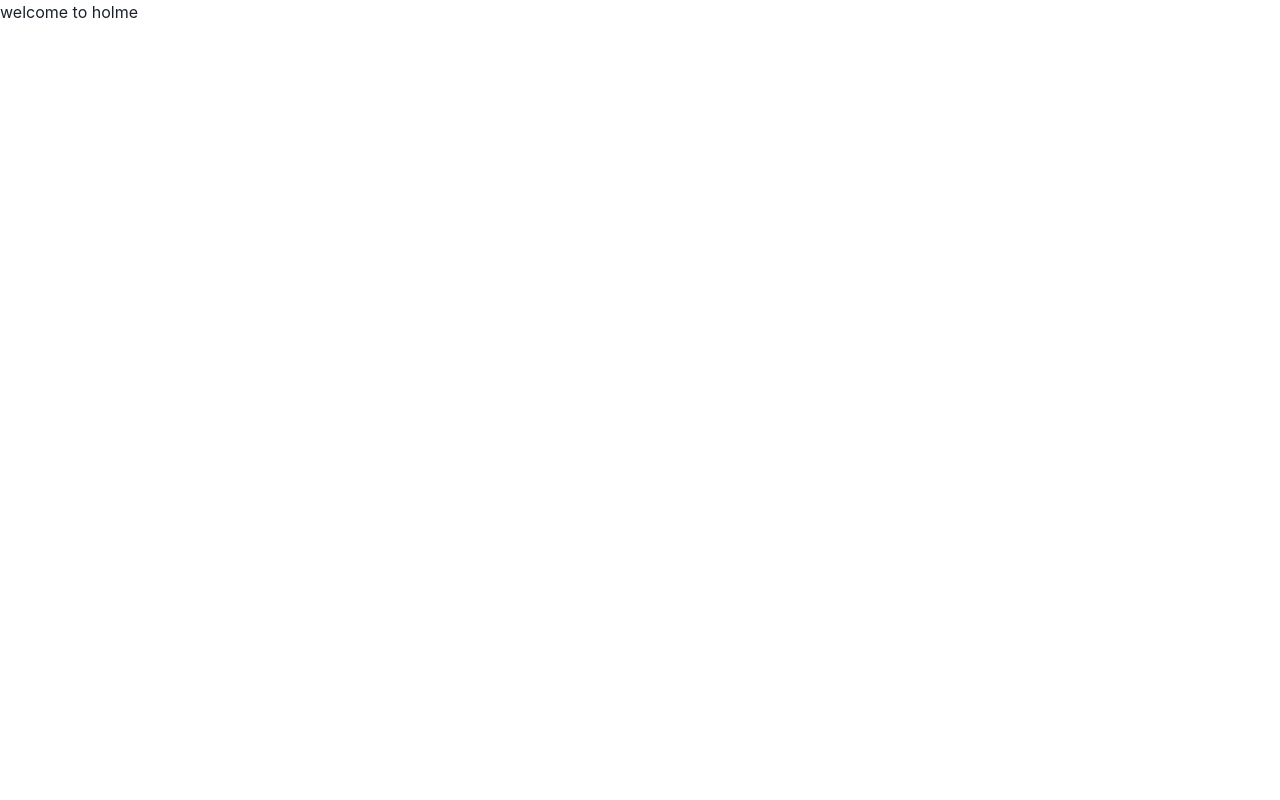
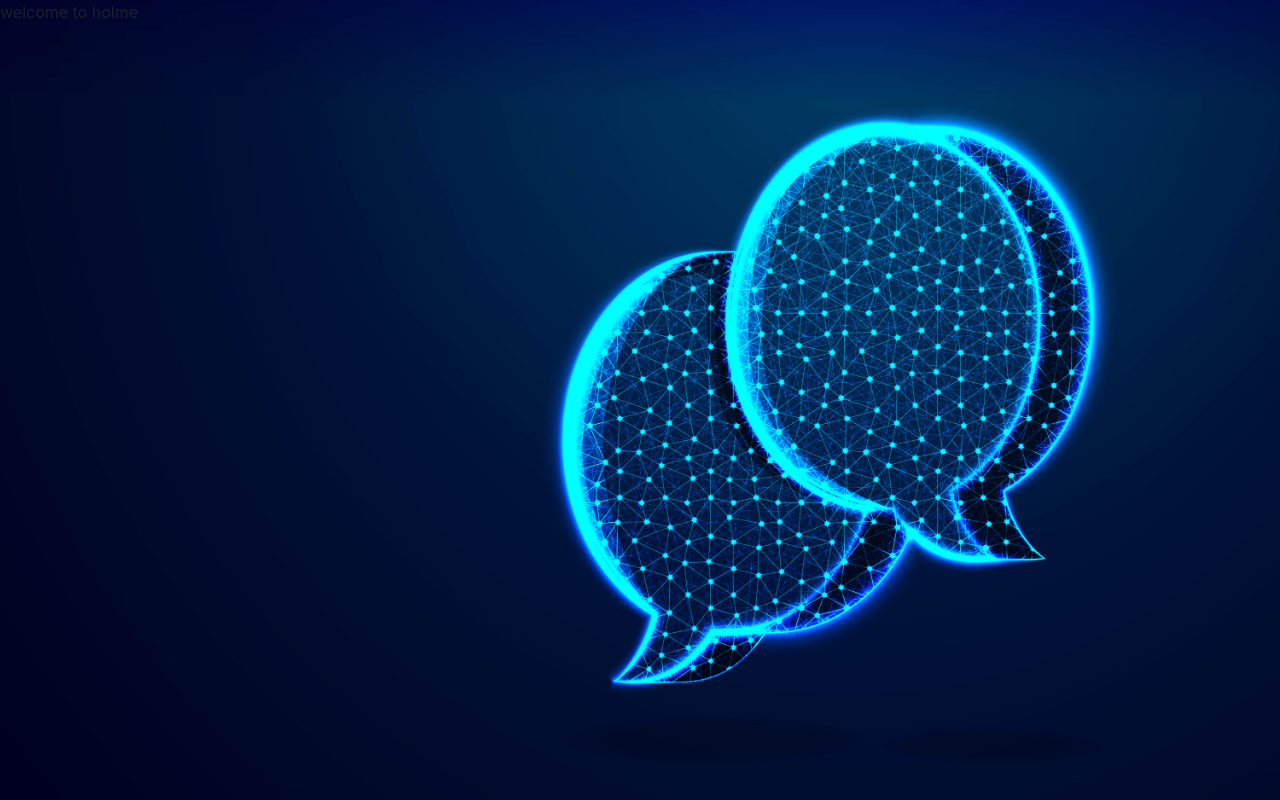
Before and after one commit to ajsal12aju/Real-Time-Chatting-Application, a React (Create React App) app in the folder frontend/: page / in a window 1280 px wide. Built offline with nearby package versions, Linux system fonts and the light colour scheme.

Commit message:
started home page

```diff
--- a/frontend/src/App.css
+++ b/frontend/src/App.css
@@ -1 +1,11 @@
 @import url("https://fonts.googleapis.com/css2?family=Work+Sans:wght@300&display=swap");
+
+.App{
+    display: flex;
+    background-image: url("../public/bgImage.jpg");
+ /* background-size: 100% 100%;
+  */
+  background-size: cover;
+  background-position: center;
+     height: 100vh;
+}
--- a/frontend/src/index.css
+++ b/frontend/src/index.css
@@ -1,5 +1,6 @@
 body {
-  margin: 0;
+  margin: 0px;
+  padding: 0px;
   font-family: -apple-system, BlinkMacSystemFont, 'Segoe UI', 'Roboto', 'Oxygen',
     'Ubuntu', 'Cantarell', 'Fira Sans', 'Droid Sans', 'Helvetica Neue',
     sans-serif;
```
Also changed, not shown: frontend/public/bgImage.jpg (added).
